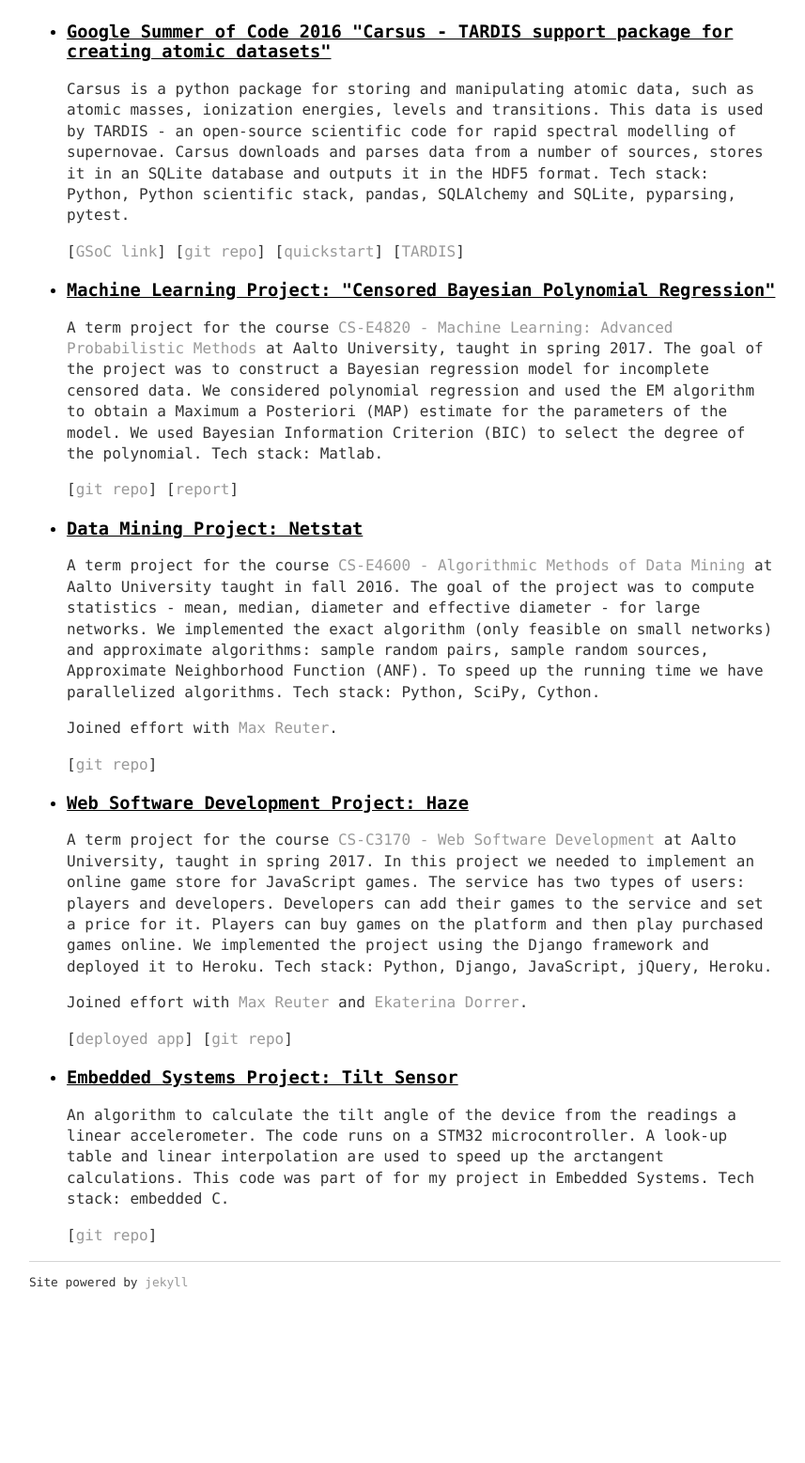
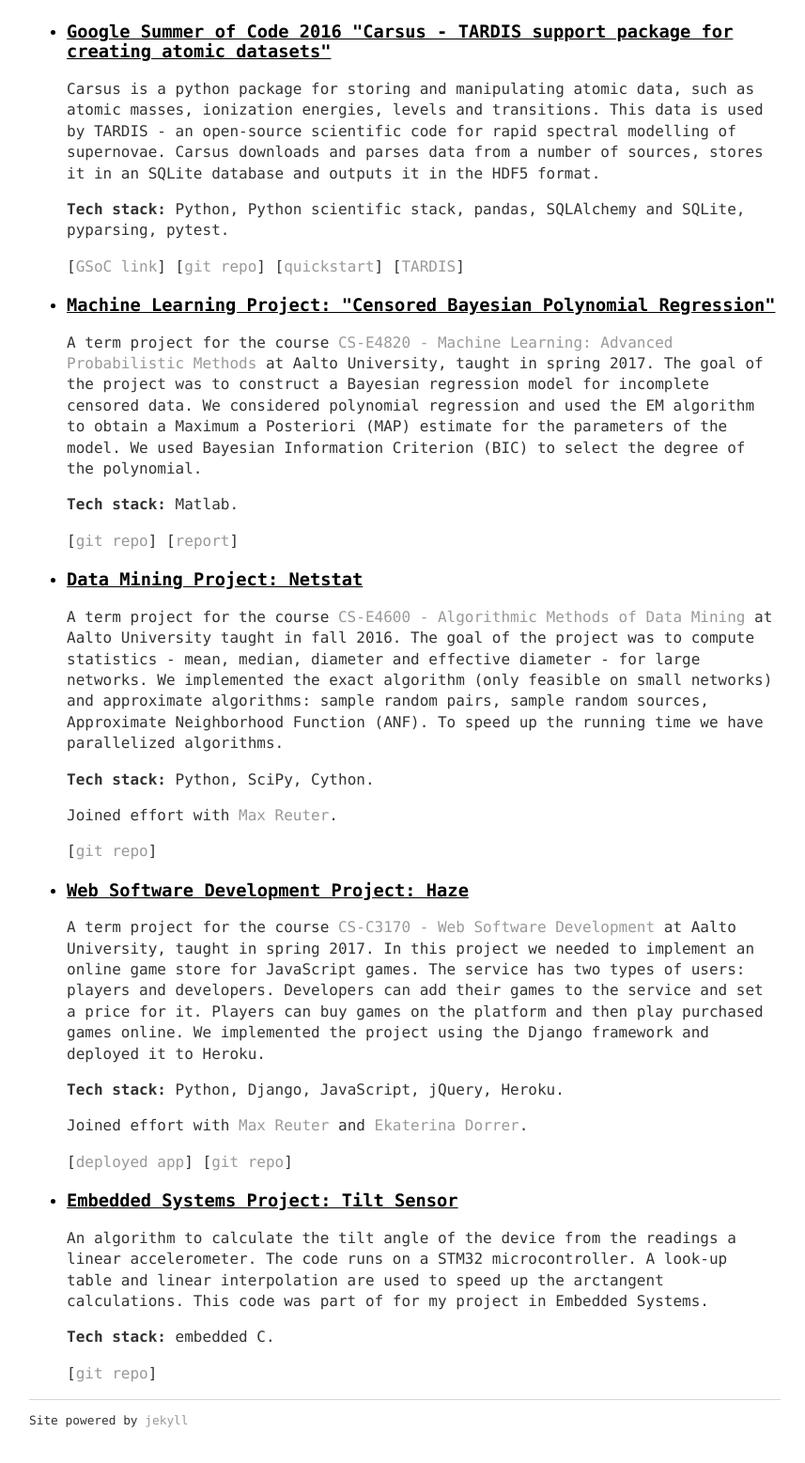
Before and after one commit to mishinma/mishinma.github.io, a plain HTML site: page index.html in a window 1280 px wide. Shown: the part 411-1968 px from the top of the page at 94% size, without its empty margins (209-1066 px from the left). Before the commit the page ends 1845 px from the top, so only its background shows below. Drawn offline with Linux system fonts and the light colour scheme.

Commit message:
Move tech stack to sep p

```diff
--- a/index.html
+++ b/index.html
@@ -53,7 +53,10 @@
                     such as atomic masses, ionization energies, levels and transitions.
                     This data is used by TARDIS - an open-source scientific code for rapid spectral modelling of supernovae.
                     Carsus downloads and parses data from a number of  sources, stores it in an SQLite database and outputs
-                    it in the HDF5 format. Tech stack: Python, Python scientific stack, pandas, SQLAlchemy and SQLite, pyparsing, pytest.
+                    it in the HDF5 format.
+                </p>
+                <p>
+                    <b>Tech stack:</b> Python, Python scientific stack, pandas, SQLAlchemy and SQLite, pyparsing, pytest.
                 </p>
                 <p>
                     [<a href="https://summerofcode.withgoogle.com/projects/#5833166136803328">GSoC link</a>]
@@ -72,7 +75,9 @@
                Bayesian regression model for incomplete censored data. We considered polynomial regression
                and used the EM algorithm to obtain a Maximum a Posteriori (MAP) estimate for the parameters
                of the model. We used Bayesian Information Criterion (BIC) to select the degree of the polynomial.
-               Tech stack: Matlab.
+              </p>
+              <p>
+                  <b>Tech stack:</b> Matlab.
               </p>
                <p>
                [<a href="https://github.com/mishinma/bayesian_censored">git repo</a>]
@@ -88,7 +93,10 @@
                at Aalto University taught in fall 2016. The goal of the project was to compute statistics - mean, median, diameter and effective diameter -
                for large networks. We implemented the exact algorithm (only feasible on small networks)
                and approximate algorithms: sample random pairs, sample random sources, Approximate Neighborhood Function (ANF).
-               To speed up the running time we have parallelized algorithms. Tech stack: Python, SciPy, Cython.
+               To speed up the running time we have parallelized algorithms.
+              </p>
+              <p>
+                  <b>Tech stack:</b> Python, SciPy, Cython.
               </p>
           <p>
               Joined effort with <a href="https://github.com/reuterm">Max Reuter</a>.
@@ -106,8 +114,11 @@
                taught in spring 2017. In this project we needed to implement an online game store for JavaScript games.
                The service has two types of users: players and developers. Developers can add their games to the service and set a price for it.
                Players can buy games on the platform and then play purchased games online. We implemented the project
-               using the Django framework and deployed it to Heroku. Tech stack: Python, Django, JavaScript, jQuery, Heroku.
+               using the Django framework and deployed it to Heroku.
               </p>
+          <p>
+               <b>Tech stack:</b> Python, Django, JavaScript, jQuery, Heroku.
+          </p>
               <p>
                   Joined effort with <a href="https://github.com/reuterm">Max Reuter</a> and
                     <a href="https://github.com/katebennu">Ekaterina Dorrer</a>.
@@ -125,7 +136,10 @@
                 <p>
                     An algorithm to calculate the tilt angle of the device from the readings a linear accelerometer.
                     The code runs on a STM32 microcontroller. A look-up table and linear interpolation are used to speed up the arctangent calculations.
-                    This code was part of for my project in Embedded Systems. Tech stack: embedded C.
+                    This code was part of for my project in Embedded Systems.
+                </p>
+                <p>
+                    <b>Tech stack:</b> embedded C.
                 </p>
                 <p>
                [<a href="https://github.com/mishinma/tilt-sensor">git repo</a>]
```
